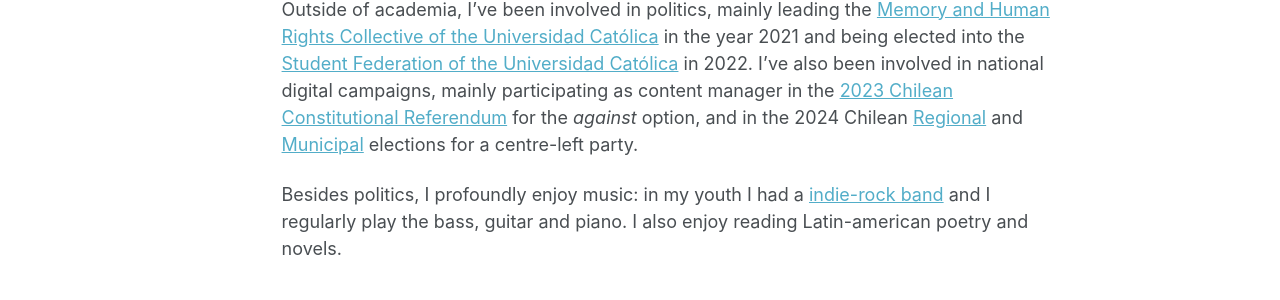
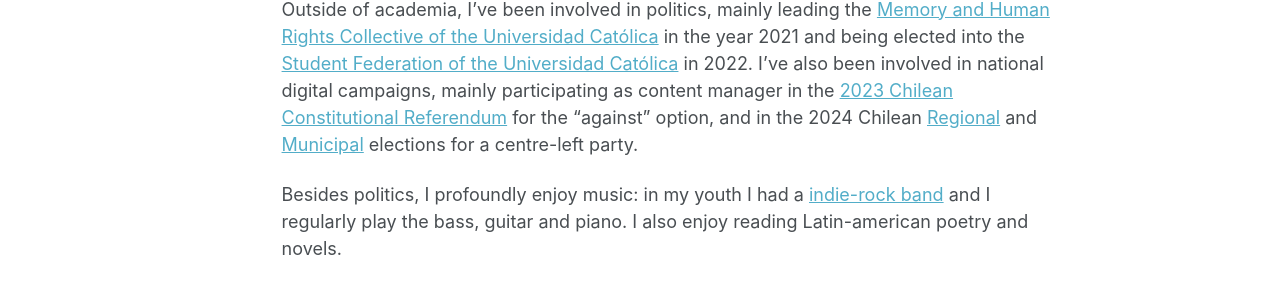
Before and after one commit to s-sandoval/s-sandoval.github.io, a Jekyll site: the page built from _pages/about.md, in a window 1280 px wide and 1200 px high. Shown: the part 695-995 px from the top of the window. Built offline with Jekyll 4.4.1, drawn with Linux system fonts in a browser that asks for light colours; some web fonts are replaced; a script bundle is joined from its source files by our own code; library files that are not in the unit come from our copies.

```diff
--- a/_pages/about.md
+++ b/_pages/about.md
@@ -17,6 +17,6 @@ I currently work as a research assitant for the Fondecyt N°11240326: ["Space an
 
 I was born in [São Paulo, Brazil](https://en.wikipedia.org/wiki/S%C3%A3o_Paulo) through a Chilean family. Currently, I live in [Santiago de Chile](https://en.wikipedia.org/wiki/Santiago) (my _real_ hometown!).
 
-Outside of academia, I've been involved in politics, mainly leading the [Memory and Human Rights Collective of the Universidad Católica](https://www.instagram.com/memoria.uc/) in the year 2021 and being elected into the [Student Federation of the Universidad Católica](https://es.wikipedia.org/wiki/Federaci%C3%B3n_de_Estudiantes_de_la_Universidad_Cat%C3%B3lica_de_Chile) in 2022. I've also been involved in national digital campaigns, mainly participating as content manager in the [2023 Chilean Constitutional Referendum](https://en.wikipedia.org/wiki/2023_Chilean_constitutional_referendum) for the _against_ option, and in the 2024 Chilean [Regional](https://en.wikipedia.org/wiki/2024_Chilean_municipal_elections) and [Municipal](https://en.wikipedia.org/wiki/2024_Chilean_regional_elections) elections for a centre-left party.
+Outside of academia, I've been involved in politics, mainly leading the [Memory and Human Rights Collective of the Universidad Católica](https://www.instagram.com/memoria.uc/) in the year 2021 and being elected into the [Student Federation of the Universidad Católica](https://es.wikipedia.org/wiki/Federaci%C3%B3n_de_Estudiantes_de_la_Universidad_Cat%C3%B3lica_de_Chile) in 2022. I've also been involved in national digital campaigns, mainly participating as content manager in the [2023 Chilean Constitutional Referendum](https://en.wikipedia.org/wiki/2023_Chilean_constitutional_referendum) for the "against" option, and in the 2024 Chilean [Regional](https://en.wikipedia.org/wiki/2024_Chilean_municipal_elections) and [Municipal](https://en.wikipedia.org/wiki/2024_Chilean_regional_elections) elections for a centre-left party.
 
 Besides politics, I profoundly enjoy music: in my youth I had a [indie-rock band](https://www.instagram.com/equiponacional) and I regularly play the bass, guitar and piano. I also enjoy reading Latin-american poetry and novels.
```
